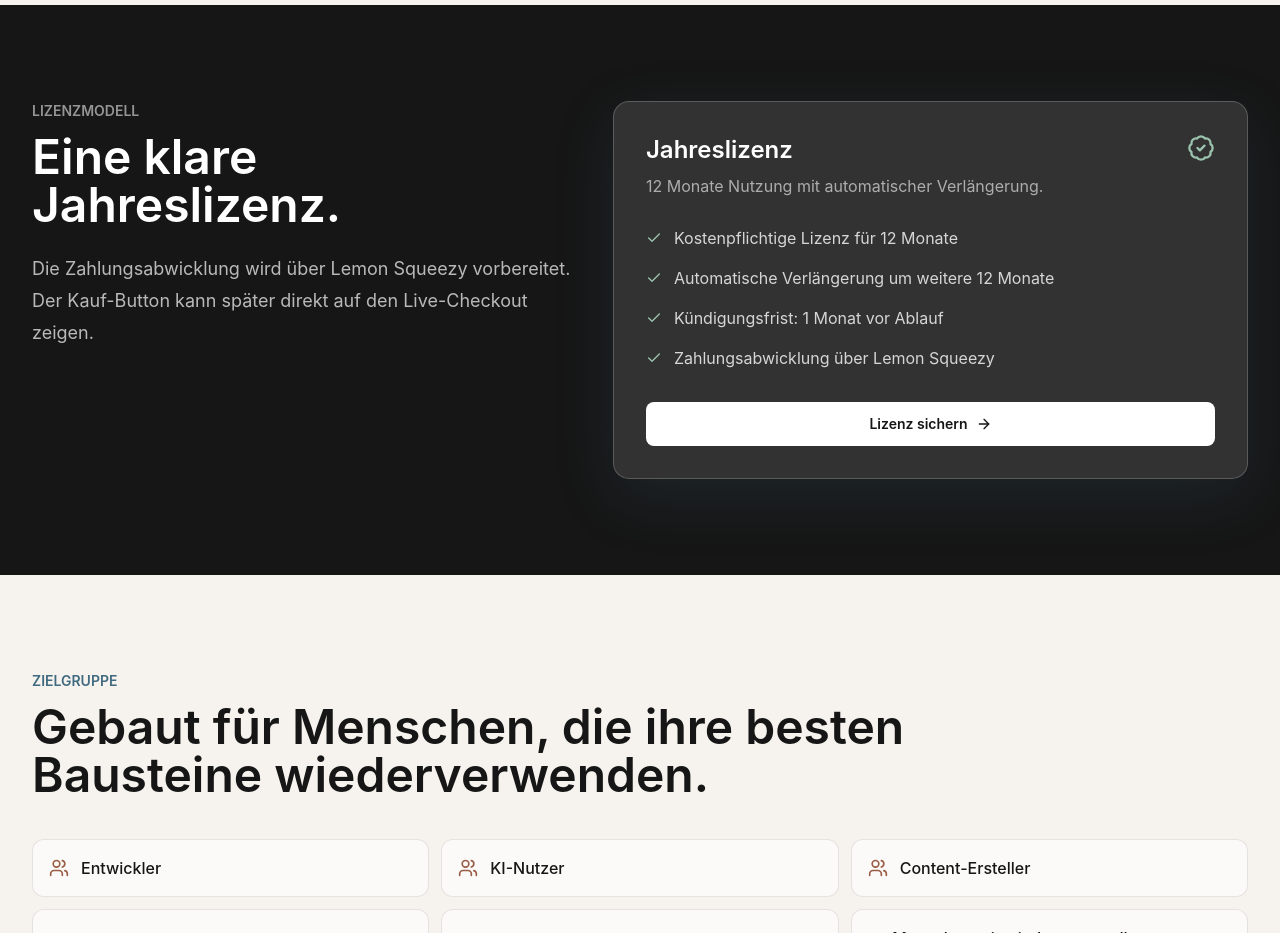
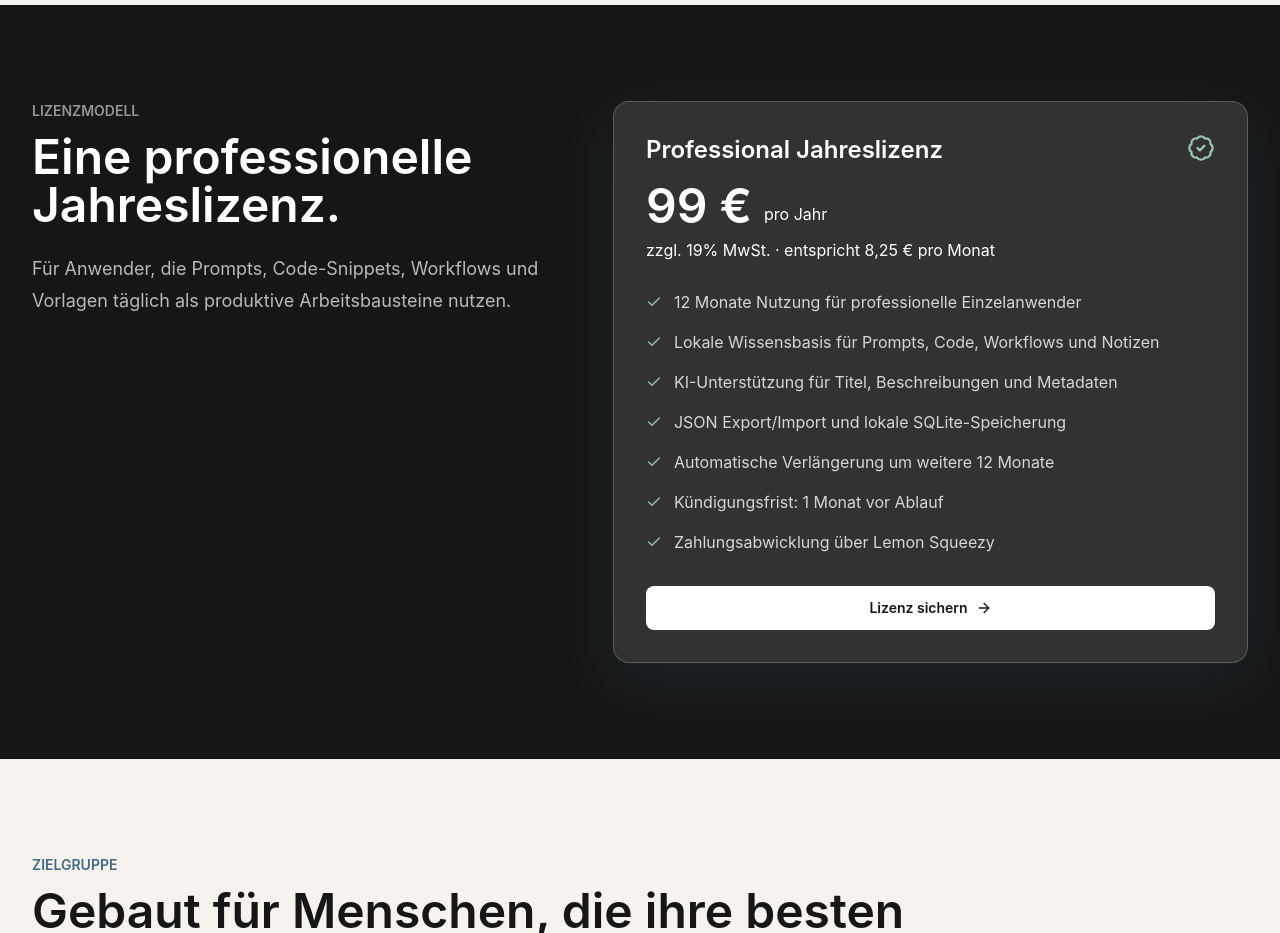
Before and after one commit to BM1964-25/Smart-SnippedFlow-Landingpage, a React (Vite) app: page / in a window 1280 px wide. Shown: the part 3080-4013 px from the top of the page. Built offline with nearby package versions, Linux system fonts and the light colour scheme.

Commit message:
Update professional license pricing

```diff
--- a/src/main.tsx
+++ b/src/main.tsx
@@ -411,23 +411,30 @@ function License() {
       <div className="mx-auto grid max-w-7xl gap-10 px-5 sm:px-6 lg:grid-cols-[0.92fr_1.08fr] lg:px-8">
         <div>
           <p className="eyebrow text-white/55">Lizenzmodell</p>
-          <h2 className="section-title text-white">Eine klare Jahreslizenz.</h2>
+          <h2 className="section-title text-white">Eine professionelle Jahreslizenz.</h2>
           <p className="mt-6 max-w-2xl text-lg leading-8 text-white/70">
-            Die Zahlungsabwicklung wird über Lemon Squeezy vorbereitet. Der
-            Kauf-Button kann später direkt auf den Live-Checkout zeigen.
+            Für Anwender, die Prompts, Code-Snippets, Workflows und Vorlagen
+            täglich als produktive Arbeitsbausteine nutzen.
           </p>
         </div>
         <div className="rounded-2xl border border-white/20 bg-white/[0.12] p-6 shadow-glow sm:p-8">
           <div className="flex items-start justify-between gap-6">
             <div>
-              <h3 className="text-2xl font-semibold">Jahreslizenz</h3>
-              <p className="mt-2 text-white/60">12 Monate Nutzung mit automatischer Verlängerung.</p>
+              <h3 className="text-2xl font-semibold">Professional Jahreslizenz</h3>
+              <div className="mt-4 flex flex-wrap items-end gap-x-3 gap-y-1">
+                <span className="text-5xl font-semibold tracking-normal">99 €</span>
+                <span className="pb-1 text-white/64">pro Jahr</span>
+              </div>
+              <p className="mt-2 text-white/64">zzgl. 19% MwSt. · entspricht 8,25 € pro Monat</p>
             </div>
             <BadgeCheck className="h-7 w-7 text-[#9bc3ad]" />
           </div>
           <ul className="mt-7 space-y-4 text-white/80">
             {[
-              "Kostenpflichtige Lizenz für 12 Monate",
+              "12 Monate Nutzung für professionelle Einzelanwender",
+              "Lokale Wissensbasis für Prompts, Code, Workflows und Notizen",
+              "KI-Unterstützung für Titel, Beschreibungen und Metadaten",
+              "JSON Export/Import und lokale SQLite-Speicherung",
               "Automatische Verlängerung um weitere 12 Monate",
               "Kündigungsfrist: 1 Monat vor Ablauf",
               "Zahlungsabwicklung über Lemon Squeezy",
```
